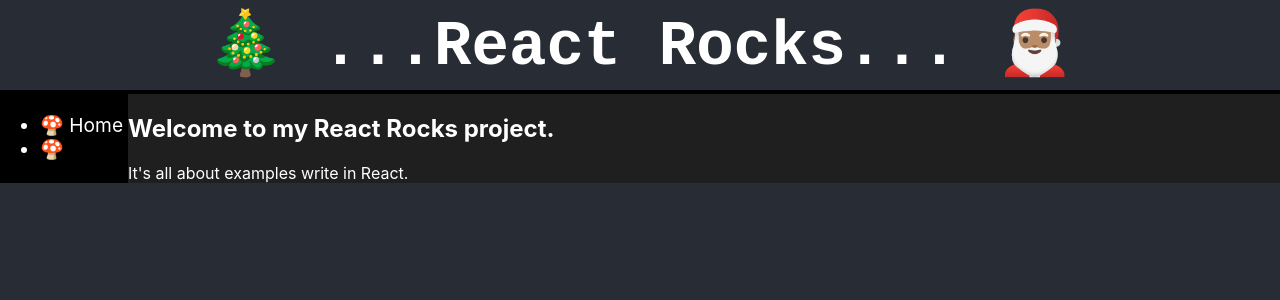
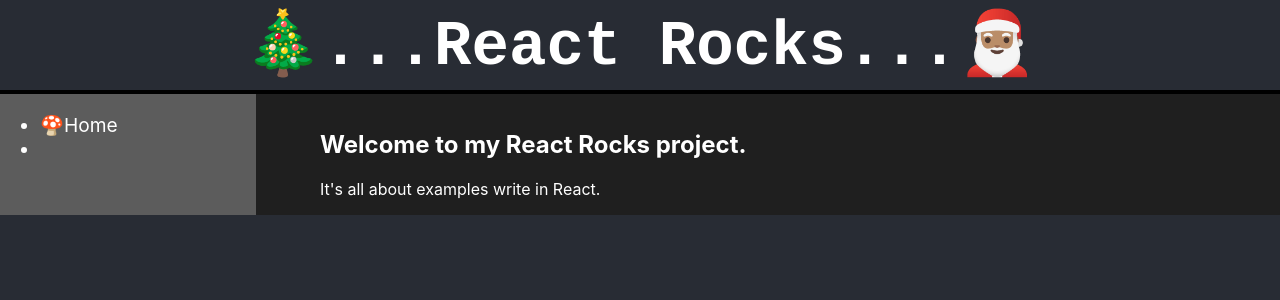
Before and after one commit to catsheue/reactmuffin, a React (Create React App) app: page / in a window 1280 px wide. Shown: the top 300 px of the page. Built offline with nearby package versions, Linux system fonts and the light colour scheme.

Commit message:
wrap emoji by span :rotating_light:

```diff
--- a/src/App.js
+++ b/src/App.js
@@ -1,12 +1,10 @@
-import React, { Fragment } from 'react';
+import React from 'react';
 import './app.scss';
 import {
   BrowserRouter as Router,
   Switch,
   Route,
   Link,
-  useRouteMatch,
-  useParams
 } from "react-router-dom";
 
 
@@ -15,32 +13,29 @@
     <Router>
       <div className="app">
         <header className="app__header">
-          🎄
+          <span role="img" aria-label="christmastree">🎄</span>
             ...React Rocks...
-          🎅🏽
+          <span role="img" aria-label="santa">🎅🏽</span>
         </header>
         <div className="app__article cf">
           <div className="app__nav">
             <ul>
               <li>
                 <Link to="/">
-                🍄
+                <span role="img" aria-label="mushroom">🍄</span>
                   Home
                 </Link>
               </li>
               <li>
-                🍄
               </li>
             </ul>
           </div>
           <div className="app__content">
             <Switch>
-
-
               <Route path="/">
                 <Home />
               </Route>
-          </Switch>
+            </Switch>
           </div>
         </div>
       </div>
--- a/src/app.scss
+++ b/src/app.scss
@@ -44,6 +44,9 @@
   background: #282c34;
 }
 
+* {
+  box-sizing: border-box;
+}
 a {
   color: #fff;
   text-decoration: none;
@@ -68,12 +71,13 @@
   &__nav{
     font-size: 1.2rem;
     order:1;
-    width: 10%;
-    background: black;
+    width: 20%;
+    background: #5c5c5c;
   }
   &__content{
     order:2;
-    width: 90%;
+    width: 80%;
     background: #1f1f1f;
+    padding: 1rem 4rem;
   }
 }
```
